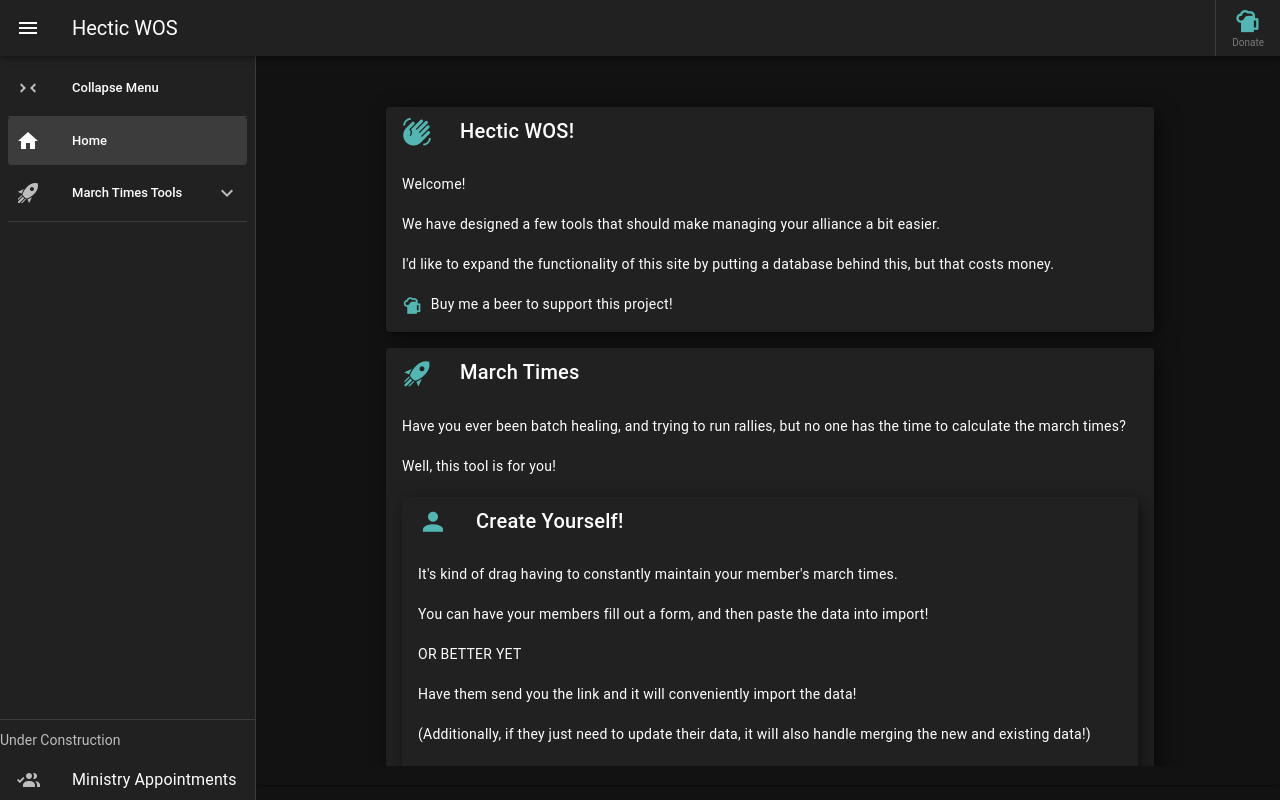
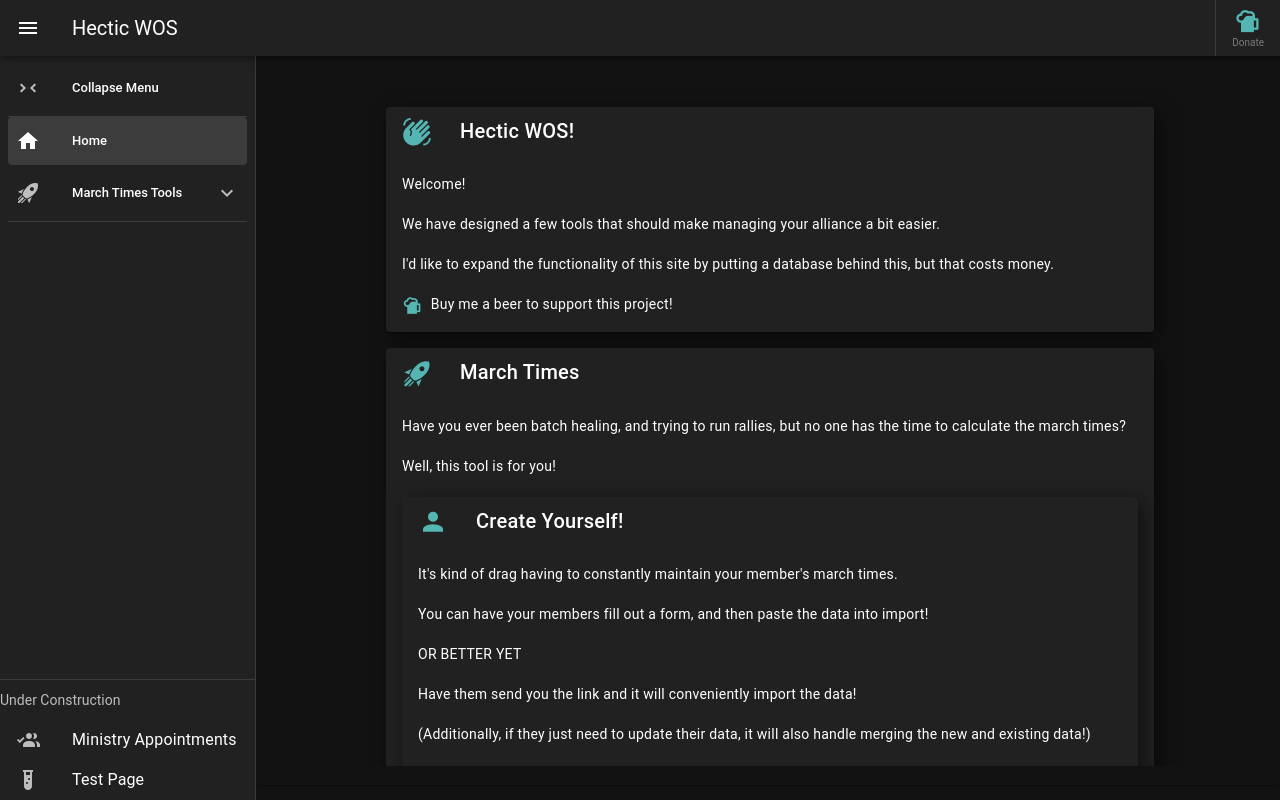
Before and after one commit to HecticEnergy/hectic-wos, a Vue app: page / in a window 1280 px wide. Built offline with nearby package versions, Linux system fonts and the light colour scheme; what vue3-tour would draw is missing.

Commit message:
add test page for localhost

```diff
--- a/src/components/global/SiteMenu.vue
+++ b/src/components/global/SiteMenu.vue
@@ -90,6 +90,18 @@
         />
         <v-divider v-if="item.divider" />
       </template>
+
+      <template v-if="isDev">
+        <v-list-item
+          v-for="subItem in testPages"
+          :key="subItem.key"
+          :to="subItem.to"
+          :title="subItem.title"
+          :value="subItem.title"
+          :prepend-icon="subItem.icon"
+        />
+        <!-- <v-divider v-if="item.divider" /> -->
+      </template>
       <!--
       <v-list-item
         @click="logout"
@@ -120,6 +132,8 @@ import { useRoute } from "vue-router";
 const route = useRoute();
 // const theme = useTheme();
 const { smAndDown } = useDisplay();
+
+const isDev = ref(document.baseURI.includes("localhost"));
 
 const rail = defineModel<boolean>("rail", { required: true });
 const drawer = ref(!smAndDown.value);
@@ -153,6 +167,14 @@ const bottomMenuItems = ref([
   },
 ]);
 
+const testPages = ref([{
+  title: "Test Page",
+  icon: "mdi-test-tube",
+  to: RouteHelper.TEST_PAGE,
+  key: "test-page-menu-item",
+  dataTour: "test-page-navbar-link",
+}]);
+
 watch(route, (to, from) => {
   console.debug("Route Changed", to, from);
   setupMenuRail();
--- a/src/router/route-helper.ts
+++ b/src/router/route-helper.ts
@@ -7,14 +7,18 @@ enum Routes {
   IMPORT_CREATED_MEMBER = "/march-time-pages/ImportCreatedMemberPage",
 
   MINISTRY_APPOINTMENTS = "/MinistryAppointments",
+
+  TEST_PAGE = "/test-pages/Test",
 }
 
 const HOME = Routes.HOME;
 const MARCH_TIME = Routes.MARCH_TIME;
 const CREATE_MEMBER_SINGLE = Routes.CREATE_MEMBER_SINGLE;
-const IMPORT_CREATED_MEMBER = Routes.IMPORT_CREATED_MEMBER;
+const IMPORT_CREATED_MEMBERS = Routes.IMPORT_CREATED_MEMBER;
 
 const MINISTRY_APPOINTMENTS = Routes.MINISTRY_APPOINTMENTS;
+
+const TEST_PAGE = Routes.TEST_PAGE;
 
 // const formatPrintPuppyCertificateUrl = (pupIds: string[]) => {
 //   const queryString = pupIds.toString().replace(/"|\[|\]/g, '');
@@ -55,9 +59,12 @@ export default {
   HOME,
   MARCH_TIME,
   CREATE_MEMBER_SINGLE,
-  IMPORT_CREATED_MEMBERS: IMPORT_CREATED_MEMBER,
+  IMPORT_CREATED_MEMBERS,
+
 
   MINISTRY_APPOINTMENTS,
+
+  TEST_PAGE,
   // formatPrintPuppyCertificateUrl,
   // unformatPrintPuppyCertificateUrl,
   openInNewTab,
```
